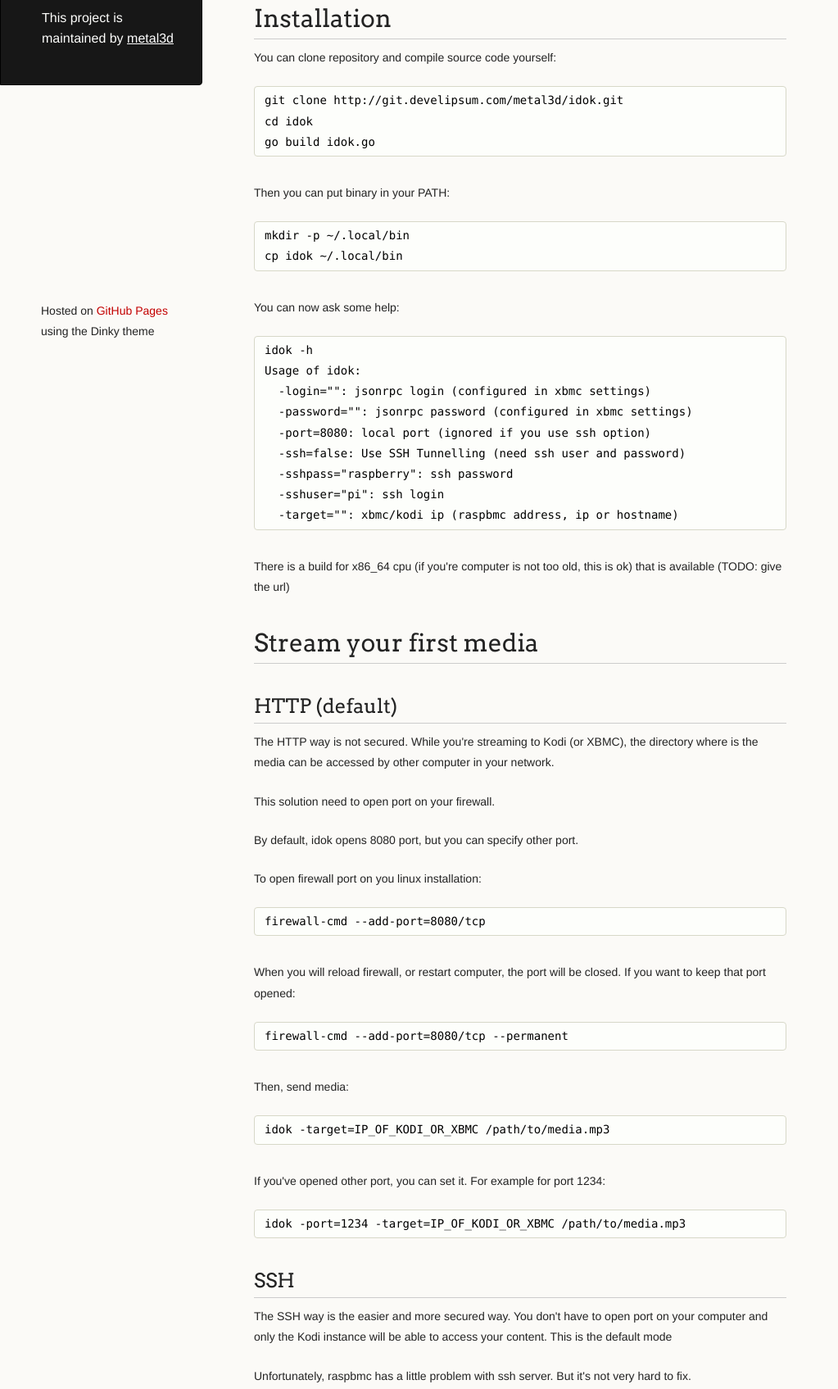
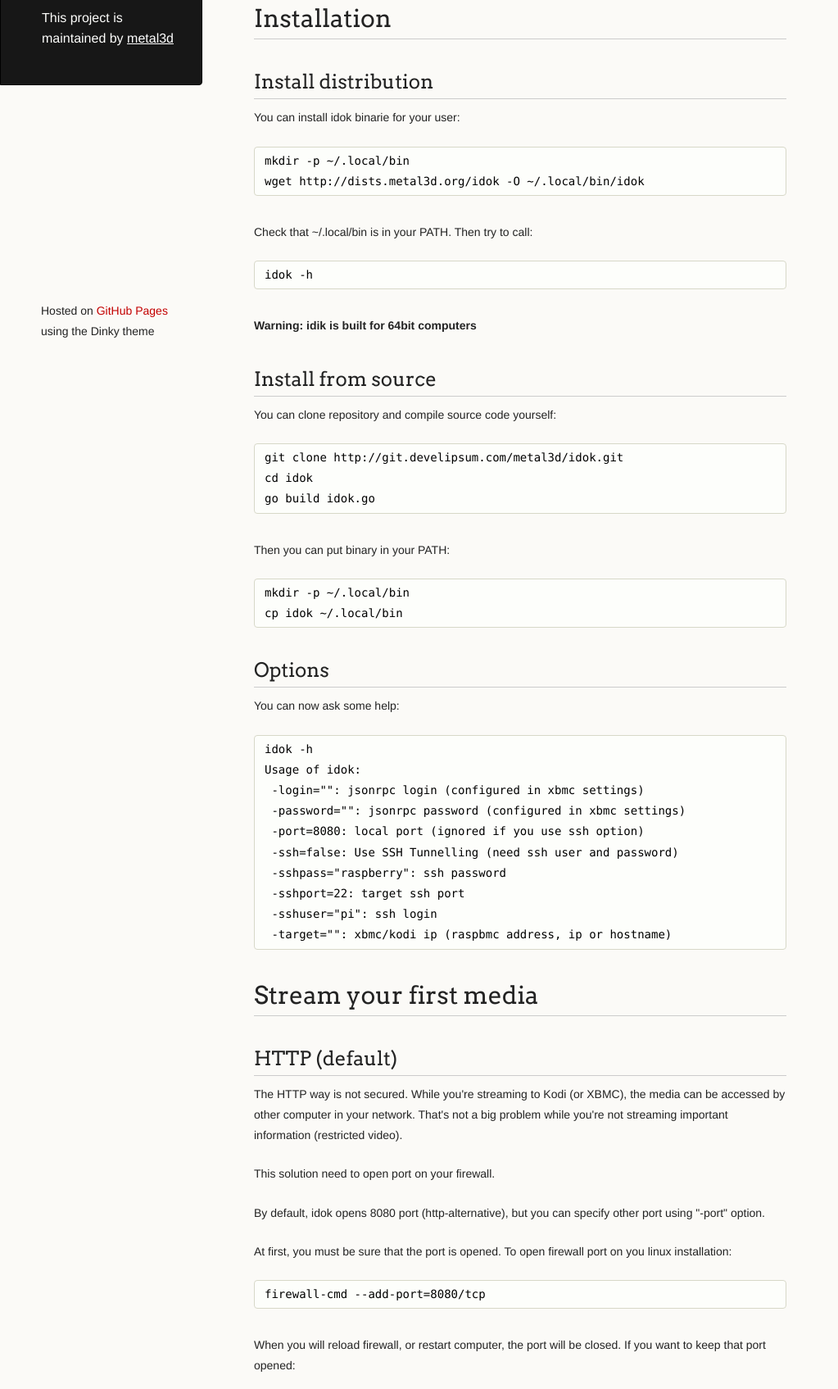
Before and after one commit to metal3d/idok, a plain HTML site: page index.html in a window 1280 px wide. Shown: the part 351-2046 px from the top of the page at 82% size, without its empty margins (0-1023 px from the left). Drawn offline with Linux system fonts and the light colour scheme.

```diff
--- a/index.html
+++ b/index.html
@@ -45,6 +45,25 @@
 </ul><h1>
 <a name="installation" class="anchor" href="#installation"><span class="octicon octicon-link"></span></a>Installation</h1>
 
+<h2>
+<a name="install-distribution" class="anchor" href="#install-distribution"><span class="octicon octicon-link"></span></a>Install distribution</h2>
+
+<p>You can install idok binarie for your user:</p>
+
+<pre><code>mkdir -p ~/.local/bin
+wget http://dists.metal3d.org/idok -O ~/.local/bin/idok
+</code></pre>
+
+<p>Check that ~/.local/bin is in your PATH. Then try to call:</p>
+
+<pre><code>idok -h
+</code></pre>
+
+<p><strong>Warning: idik is built for 64bit computers</strong></p>
+
+<h2>
+<a name="install-from-source" class="anchor" href="#install-from-source"><span class="octicon octicon-link"></span></a>Install from source</h2>
+
 <p>You can clone repository and compile source code yourself:</p>
 
 <pre><code>git clone http://git.develipsum.com/metal3d/idok.git
@@ -58,6 +77,9 @@ go build idok.go
 cp idok ~/.local/bin
 </code></pre>
 
+<h2>
+<a name="options" class="anchor" href="#options"><span class="octicon octicon-link"></span></a>Options</h2>
+
 <p>You can now ask some help:</p>
 
 <pre><code>idok -h
@@ -67,11 +89,10 @@ Usage of idok:
  -port=8080: local port (ignored if you use ssh option)
  -ssh=false: Use SSH Tunnelling (need ssh user and password)
  -sshpass="raspberry": ssh password
+ -sshport=22: target ssh port
  -sshuser="pi": ssh login
  -target="": xbmc/kodi ip (raspbmc address, ip or hostname)
 </code></pre>
-
-<p>There is a build for x86_64 cpu (if you're computer is not too old, this is ok) that is available (TODO: give the url)</p>
 
 <h1>
 <a name="stream-your-first-media" class="anchor" href="#stream-your-first-media"><span class="octicon octicon-link"></span></a>Stream your first media</h1>
@@ -79,13 +100,13 @@ Usage of idok:
 <h2>
 <a name="http-default" class="anchor" href="#http-default"><span class="octicon octicon-link"></span></a>HTTP (default)</h2>
 
-<p>The HTTP way is not secured. While you're streaming to Kodi (or XBMC), the directory where is the media can be accessed by other computer in your network.</p>
+<p>The HTTP way is not secured. While you're streaming to Kodi (or XBMC), the media can be accessed by other computer in your network. That's not a big problem while you're not streaming important information (restricted video). </p>
 
 <p>This solution need to open port on your firewall. </p>
 
-<p>By default, idok opens 8080 port, but you can specify other port.</p>
+<p>By default, idok opens 8080 port (http-alternative), but you can specify other port using "-port" option.</p>
 
-<p>To open firewall port on you linux installation:</p>
+<p>At first, you must be sure that the port is opened. To open firewall port on you linux installation:</p>
 
 <pre><code>firewall-cmd --add-port=8080/tcp
 </code></pre>
@@ -108,9 +129,15 @@ Usage of idok:
 <h2>
 <a name="ssh" class="anchor" href="#ssh"><span class="octicon octicon-link"></span></a>SSH</h2>
 
-<p>The SSH way is the easier and more secured way. You don't have to open port on your computer and only the Kodi instance will be able to access your content. This is the default mode</p>
+<p>The SSH way is the easier and more secured way. Easier because you don't have to open port on your computer and only the Kodi instance will be able to access your content.</p>
 
-<p>Unfortunately, raspbmc has a little problem with ssh server. But it's not very hard to fix.</p>
+<p>But... Unfortunately, raspbmc has a little problem with ssh server. But it's not very hard to fix but you'll had to do some configuration...</p>
+
+<p>At first, the standard information that I must write:</p>
+
+<p><strong>I will not be responsible about malfunction, bad usage or error. Follow instruction with caution and please make a backup before doing anything.</strong></p>
+
+<p>Now that you know that, we can continue.</p>
 
 <p>We will replace dropbear by openssh-server.</p>
 
@@ -119,6 +146,8 @@ $ sudo nano /etc/default/dropbear
 </code></pre>
 
 <p>Change DROPBEAR_PORT value to "2222" then save by pressing CTRL+X then Y</p>
+
+<p>Changing port before removing the dropbear server is secured. If openssh-server installation failed, you will be able to connect to RaspBMC using "-p 2222" with your ssh command line.</p>
 
 <p>Now, install openssh-server:</p>
 
@@ -143,7 +172,7 @@ $ sudo apt-get -y openssh-server
 <p>Pressing CTRL+C should stop media stream and exit program.</p>
 
 <h1>
-<a name="options" class="anchor" href="#options"><span class="octicon octicon-link"></span></a>Options</h1>
+<a name="options-1" class="anchor" href="#options-1"><span class="octicon octicon-link"></span></a>Options</h1>
 
 <p>There are other options that may be usefull:</p>
 
@@ -154,13 +183,12 @@ $ sudo apt-get -y openssh-server
 <li>-ssh : If set, idok will dig ssh tunnel to stream content</li>
 <li>-sshuser : if you don't user "pi" user</li>
 <li>-sshpass : if you changed standard password of "pi" user</li>
+<li>-sshport : if you changed standard ssh port or to use other ssh server (default is 22)</li>
 <li>-port : local port for media stream if you don't use ssh tunneling, default is 8080</li>
 </ul><h1>
 <a name="todo" class="anchor" href="#todo"><span class="octicon octicon-link"></span></a>TODO</h1>
 
 <p>I should ask dropbear maintainer why the tunneling won't work. Installing openssh-server on raspbmc can be complicated for some users.</p>
-
-<p>Add ssh port option.</p>
 
 <p>Add kodi/xbmc port option (some users changed the default 80) </p>
       </section>
```
Also changed, not shown: params.json (+1 -1 lines). Lines whose indentation alone changed are shown as unchanged.
